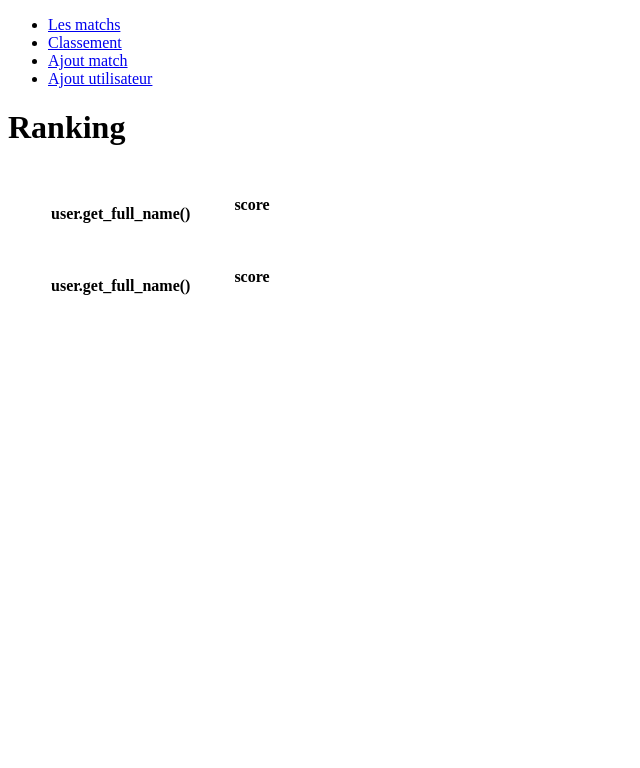
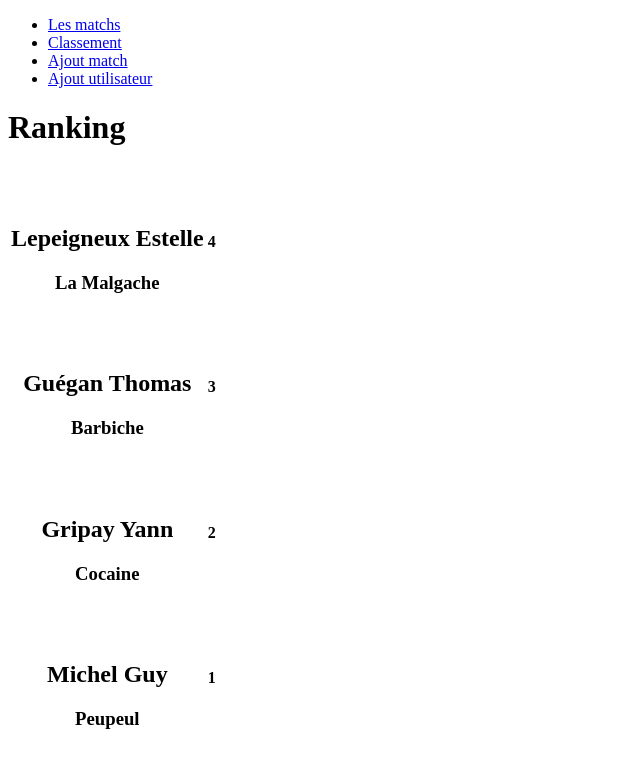
Before and after one commit to Kozea/babylon, a Flask app: page /ranking in a window 1280 px wide. Shown: the top 768 px of the page, without its empty margins (0-640 px from the left). Run offline with Flask 2, Linux system fonts and the light colour scheme; data comes from the database, SQL or seed files in the repository; lists and menus that the app fills with data are empty.

Commit message:
adding ranking html and querying

```diff
--- a/User.py
+++ b/User.py
@@ -13,3 +13,6 @@
 
     def get_photo(self):
         return self.photo
+
+    def get_nickname(self):
+        return self.nickname
--- a/main.py
+++ b/main.py
@@ -86,8 +86,10 @@
 @app.route('/ranking')
 def ranking():
     scores = {}
-    scores[0]=0
-    scores[1]=0
+    request_user = g.db.execute('select id_user, surname, name, nickname, ranking, photo from users order by ranking desc')
+    for cur_player in request_user.fetchall():
+        player = User.User(cur_player[0],cur_player[1],cur_player[2],cur_player[3],cur_player[4],cur_player[5])
+        scores[player] = cur_player[4]
     return render_template('ranking.html', scores = scores)
 
 @app.route('/add_match')
--- a/templates/ranking.html
+++ b/templates/ranking.html
@@ -9,10 +9,11 @@
     <th>
         <figure>
             <img>
-            <figcaption>user.get_full_name()</figcaption>
         </figure>
+        <h2>{{user.get_full_name()}}</h2>
+        <h3>{{user.get_nickname()}}</h3>
     </th>
-    <th>score</th>
+    <th>{{score}}</th>
 </tr>
 {% else %}
 There is no scores yet !
```
